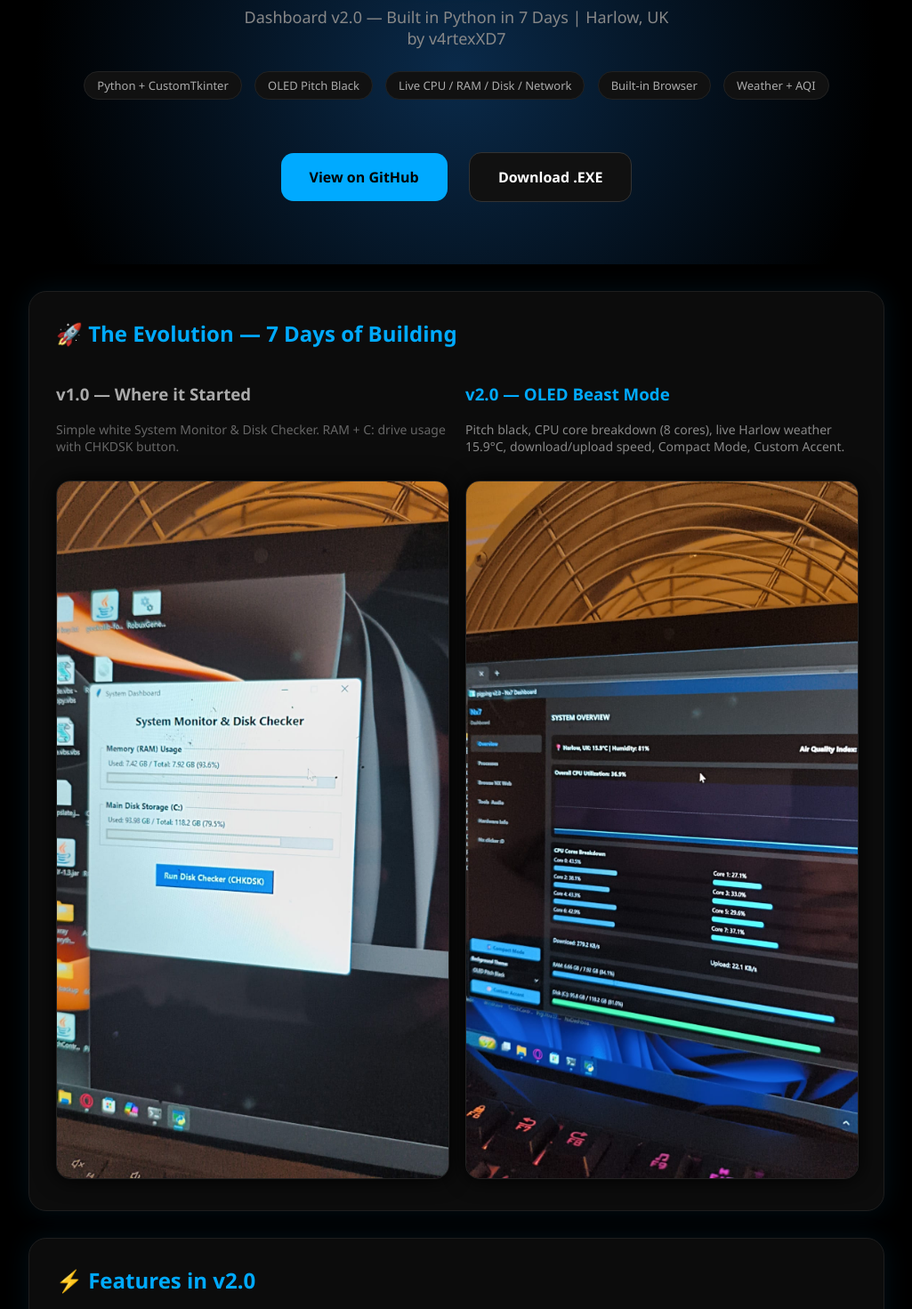
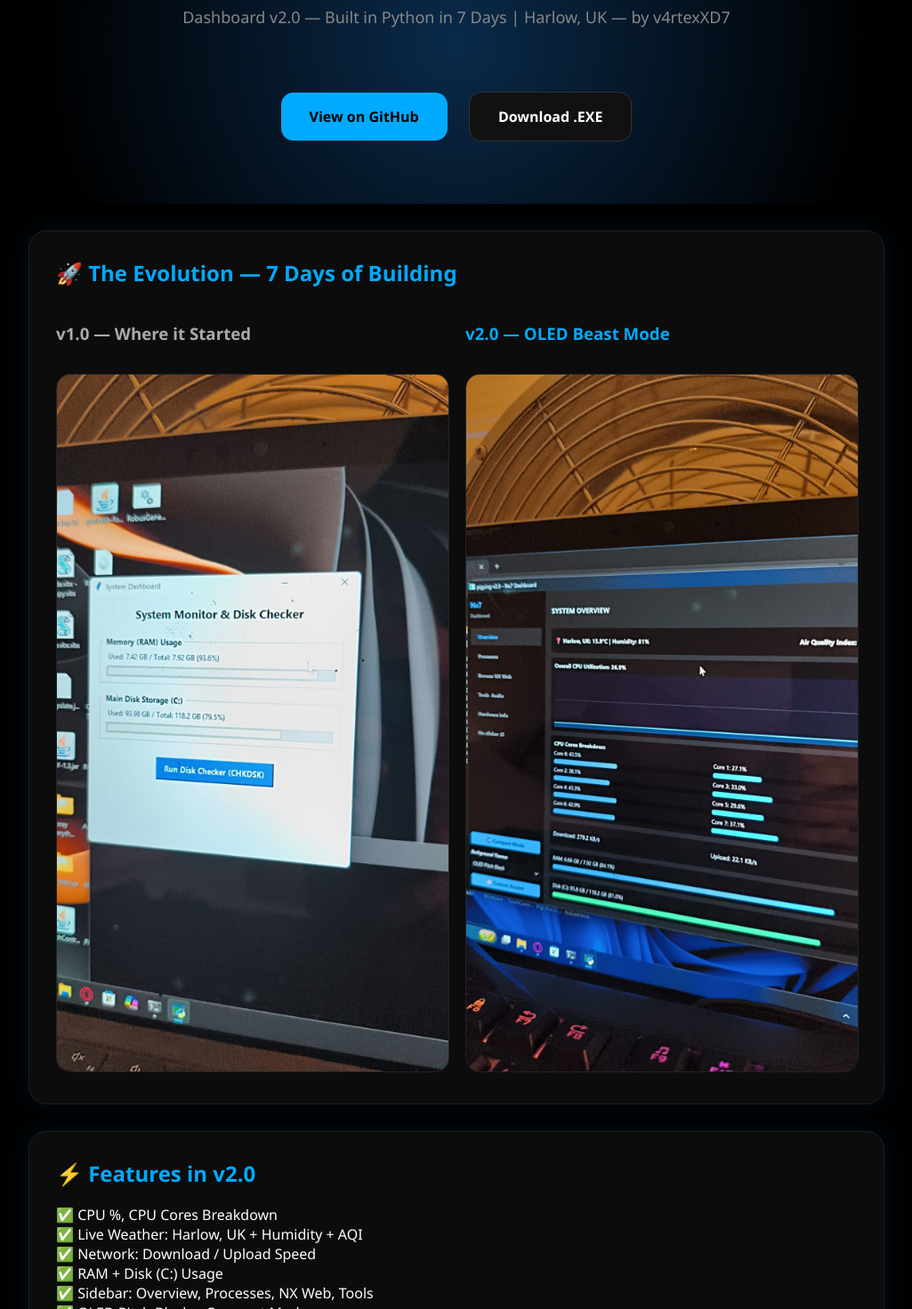
Before and after one commit to v4rtexXD7/Nx7-Dashboard, a plain HTML site: page index.html in a window 1280 px wide. Shown: the part 139-1610 px from the top of the page at 89% size, without its empty margins (127-1152 px from the left). Drawn offline with Linux system fonts and the light colour scheme.

Commit message:
Update HTML structure and content for Nx7 Dashboard

```diff
--- a/index.html
+++ b/index.html
@@ -1,37 +1,27 @@
-
 <!DOCTYPE html>
 <html>
 <head>
 <meta name="viewport" content="width=device-width, initial-scale=1">
 <title>Nx7 Dashboard - v4rtexXD7</title>
 <style>
-body { background:#000; color:#fff; font-family: 'Segoe UI', Arial; margin:0; padding:0; text-align:center; }
+body { background:#000; color:#fff; font-family:'Segoe UI', Arial; margin:0; padding:0; text-align:center; }
 .hero { padding:60px 20px; background: radial-gradient(circle at center, #0a2a4a 0%, #000 70%); }
 h1 { color:#00aaff; font-size:56px; margin:0; letter-spacing:4px; text-shadow:0 0 20px #00aaff; }
 .subtitle { color:#888; margin-top:10px; font-size:18px; }
 .tag { display:inline-block; background:#111; border:1px solid #222; padding:6px 14px; border-radius:20px; font-size:13px; margin:5px; color:#aaa; }
 .card { background:#0c0c0c; border:1px solid #1e1e1e; border-radius:20px; padding:30px; margin:30px auto; max-width:900px; text-align:left; box-shadow:0 0 30px #00aaff18; }
 .card h2 { color:#00aaff; margin-top:0; }
-img { width:100%; border-radius:16px; border:1px solid #222; margin-top:15px; box-shadow:0 0 25px #000; }
+img { width:100%; border-radius:16px; border:1px solid #222; margin-top:15px; }
 .evo { display:grid; grid-template-columns:1fr 1fr; gap:20px; }
 @media(max-width:700px){ .evo { grid-template-columns:1fr; } }
-.btn { background:#00aaff; color:#000; padding:16px 32px; border-radius:14px; text-decoration:none; font-weight:bold; display:inline-block; margin:10px; font-size:16px; }
+.btn { background:#00aaff; color:#000; padding:16px 32px; border-radius:14px; text-decoration:none; font-weight:bold; display:inline-block; margin:10px; }
 .btn2 { background:#111; color:#fff; border:1px solid #333; }
-.btn:hover { transform:scale(1.05); }
-.footer { color:#333; padding:40px; font-size:14px; }
 </style>
 </head>
 <body>
 <div class="hero">
 <h1>Nx7</h1>
-<p class="subtitle">Dashboard v2.0 — Built in Python in 7 Days | Harlow, UK<br>by v4rtexXD7</p>
-<div style="margin-top:20px;">
-<span class="tag">Python + CustomTkinter</span>
-<span class="tag">OLED Pitch Black</span>
-<span class="tag">Live CPU / RAM / Disk / Network</span>
-<span class="tag">Built-in Browser</span>
-<span class="tag">Weather + AQI</span>
-</div>
+<p class="subtitle">Dashboard v2.0 — Built in Python in 7 Days | Harlow, UK — by v4rtexXD7</p>
 <br><br>
 <a class="btn" href="https://github.com/v4rtexXD7/Nx7-Dashboard">View on GitHub</a>
 <a class="btn btn2" href="https://github.com/v4rtexXD7/Nx7-Dashboard/releases">Download .EXE</a>
@@ -42,12 +32,10 @@ img { width:100%; border-radius:16px; border:1px solid #222; margin-top:15px; bo
 <div class="evo">
 <div>
 <h3 style="color:#aaa;">v1.0 — Where it Started</h3>
-<p style="color:#666; font-size:14px;">Simple white System Monitor & Disk Checker. RAM + C: drive usage with CHKDSK button.</p>
 <img src="v1.jpeg" alt="Nx7 v1">
 </div>
 <div>
 <h3 style="color:#00aaff;">v2.0 — OLED Beast Mode</h3>
-<p style="color:#888; font-size:14px;">Pitch black, CPU core breakdown (8 cores), live Harlow weather 15.9°C, download/upload speed, Compact Mode, Custom Accent.</p>
 <img src="v2.jpeg" alt="Nx7 v2">
 </div>
 </div>
@@ -55,14 +43,7 @@ img { width:100%; border-radius:16px; border:1px solid #222; margin-top:15px; bo
 
 <div class="card">
 <h2>⚡ Features in v2.0</h2>
-<p>✅ SYSTEM OVERVIEW — Overall CPU %, CPU Cores Breakdown with blue bars<br>
-✅ Live Weather: Harlow, UK + Humidity + Air Quality Index<br>
-✅ Network: Download 279.2 KB/s / Upload 22.1 KB/s<br>
-✅ RAM: 6.66 GB / 7.92 GB (84.1%) + Disk (C:) 95.8 / 118.2 GB (81%)<br>
-✅ Sidebar: Overview, Processes, Browse NX Web, Tools Audio, Hardware Info<br>
-✅ OLED Pitch Black + Custom Accent + Compact Mode</p>
+<p>✅ CPU %, CPU Cores Breakdown<br>✅ Live Weather: Harlow, UK + Humidity + AQI<br>✅ Network: Download / Upload Speed<br>✅ RAM + Disk (C:) Usage<br>✅ Sidebar: Overview, Processes, NX Web, Tools<br>✅ OLED Pitch Black + Compact Mode</p>
 </div>
-
-<div class="footer">© 2026 v4rtexXD7 — Nx7 Dashboard | Made with 💙 in Harlow, England</div>
 </body>
 </html>
```
